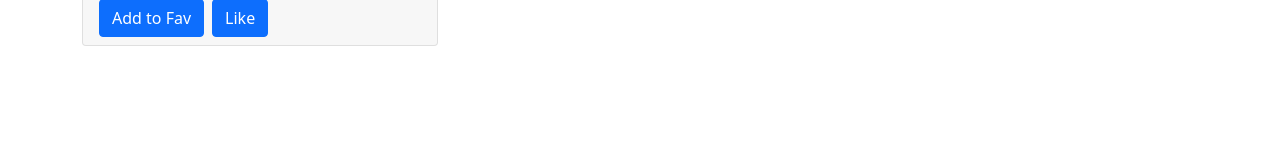
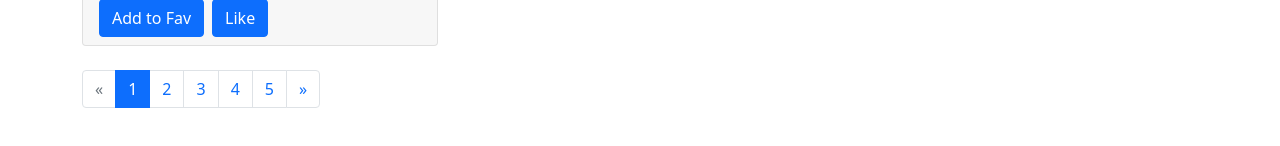
Before and after one commit to ivyhungtw/restaurant-forum-vue, a Vue app: page /restaurants in a window 1280 px wide. Shown: the part 1681-1827 px from the top of the page. Before the commit the page ends 1799 px from the top, so only its background shows below. Built offline with nearby package versions, Linux system fonts and the light colour scheme.

Commit message:
feat: add restaurant-pagination page

```diff
--- /dev/null
+++ b/src/components/RestaurantPagination.vue
@@ -0,0 +1,72 @@
+<template>
+  <nav aria-label="Page navigation example">
+    <ul class="pagination">
+      <!-- 前一頁 previousPage -->
+      <li :class="['page-item', { disabled: currentPage === 1 }]">
+        <router-link
+          :to="{ nema: 'restaurants', query: { page: prev, categoryId } }"
+          class="page-link"
+          aria-label="Previous"
+          href="#"
+        >
+          <span aria-hidden="true">&laquo;</span>
+        </router-link>
+      </li>
+
+      <li
+        class="page-item"
+        v-for="page in totalPage"
+        :key="page"
+        :class="{ active: page === currentPage }"
+      >
+        <router-link
+          :to="{ nema: 'restaurants', query: { page, categoryId } }"
+          class="page-link"
+          href="#"
+        >
+          {{ page }}
+        </router-link>
+      </li>
+
+      <!-- 後一頁 nextPage -->
+      <li :class="['page-item', { disabled: currentPage === totalPage.length }]">
+        <router-link
+          :to="{ nema: 'restaurants', query: { page: next, categoryId } }"
+          class="page-link"
+          aria-label="Next"
+          href="#"
+        >
+          <span aria-hidden="true">&raquo;</span>
+        </router-link>
+      </li>
+    </ul>
+  </nav>
+</template>
+
+<script>
+export default {
+  name: 'RestaurantPagination',
+  props: {
+    currentPage: {
+      type: Number,
+      default: 1
+    },
+    totalPage: {
+      type: Array,
+      required: true
+    },
+    prev: {
+      type: Number,
+      required: true
+    },
+    next: {
+      type: Number,
+      require: true
+    },
+    categoryId: {
+      type: [Number, String],
+      default: ''
+    }
+  }
+};
+</script>
--- a/src/views/Restaurants.vue
+++ b/src/views/Restaurants.vue
@@ -16,6 +16,14 @@
     </div>
 
     <!-- Pagination -->
+    <restaurant-pagination
+      v-if="totalPage.length > 1"
+      :current-page="currentPage"
+      :total-page="totalPage"
+      :next="next"
+      :prev="prev"
+      :category-id="categoryId"
+    />
   </div>
 </template>
 
@@ -23,6 +31,7 @@
 import NavTabs from '../components/NavTabs.vue';
 import RestaurantCard from '../components/RestaurantCard.vue';
 import RestaurantNavPills from '../components/RestaurantNavPills.vue';
+import RestaurantPagination from '../components/RestaurantPagination.vue';
 
 const dummyData = {
   restaurants: [
@@ -314,7 +323,8 @@ export default {
   components: {
     NavTabs,
     RestaurantCard,
-    RestaurantNavPills
+    RestaurantNavPills,
+    RestaurantPagination
   },
   methods: {
     fetchRestaurants() {
@@ -322,7 +332,7 @@ export default {
       this.restaurants = restaurants;
       this.categories = categories;
       this.categoryId = categoryId;
-      this.page = page;
+      this.currentPage = page;
       this.totalPage = totalPage;
       this.prev = prev;
       this.next = next;
```
